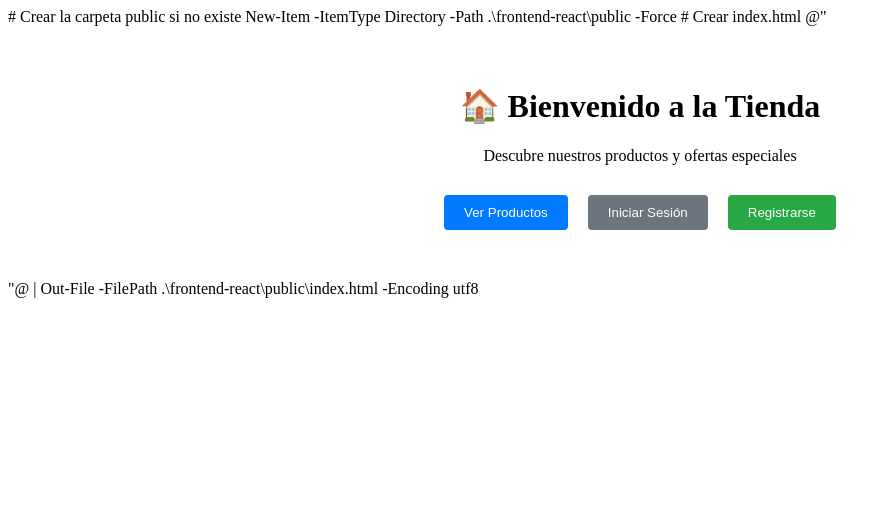
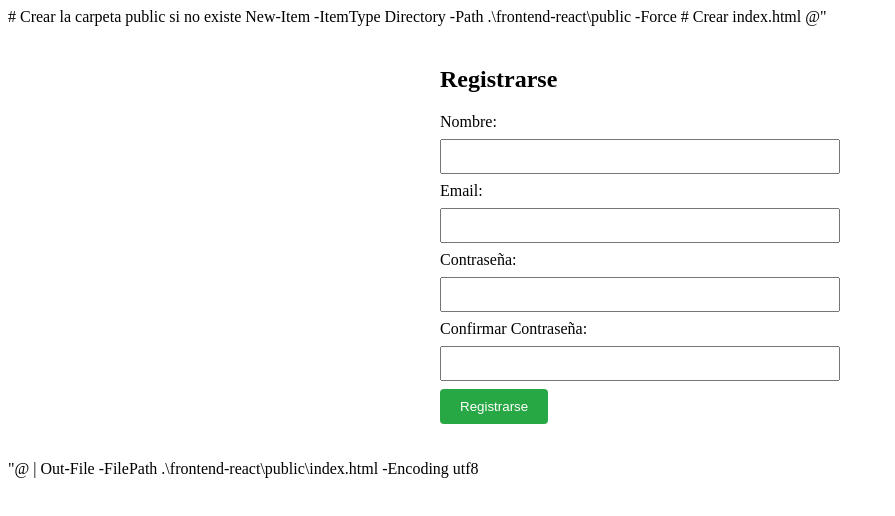
Before and after one commit to 1103461933/ecommerce-app, a React (Create React App) app in the folder frontend-react/: page /register in a window 1280 px wide. Shown: the top 516 px of the page, without its empty margins (0-895 px from the left). Built offline with nearby package versions, Linux system fonts and the light colour scheme; no server answers.

Commit message:
correcting registerpage

```diff
--- a/frontend-react/src/pages/RegisterPage.js
+++ b/frontend-react/src/pages/RegisterPage.js
@@ -1,30 +1,93 @@
-import React from 'react';
-import { Link } from 'react-router-dom';
+import React, { useState } from 'react';
+import { useNavigate } from 'react-router-dom';
 
-const HomePage = () => {
+function RegisterPage() {
+  const [name, setName] = useState('');
+  const [email, setEmail] = useState('');
+  const [password, setPassword] = useState('');
+  const [confirmPassword, setConfirmPassword] = useState('');
+  const [error, setError] = useState(null);
+  const [success, setSuccess] = useState(false);
+  const navigate = useNavigate();
+
+  const handleSubmit = async (e) => {
+    e.preventDefault();
+    if (password !== confirmPassword) {
+      setError('Las contraseñas no coinciden');
+      return;
+    }
+    try {
+      const response = await fetch('/api/users/register', {
+        method: 'POST',
+        headers: { 'Content-Type': 'application/json' },
+        body: JSON.stringify({ name, email, password })
+      });
+      if (response.ok) {
+        setSuccess(true);
+        setTimeout(() => navigate('/login'), 2000);
+      } else {
+        setError('Error al registrar usuario');
+      }
+    } catch (err) {
+      setError('Error de conexión con el servidor');
+    }
+  };
+
   return (
-    <div style={{ textAlign: 'center', padding: '40px' }}>
-      <h1>🏠 Bienvenido a la Tienda</h1>
-      <p>Descubre nuestros productos y ofertas especiales</p>
-      <div style={{ marginTop: '20px' }}>
-        <Link to="/products">
-          <button style={{ padding: '10px 20px', margin: '10px', background: '#007bff', color: 'white', border: 'none', borderRadius: '4px' }}>
-            Ver Productos
-          </button>
-        </Link>
-        <Link to="/login">
-          <button style={{ padding: '10px 20px', margin: '10px', background: '#6c757d', color: 'white', border: 'none', borderRadius: '4px' }}>
-            Iniciar Sesión
-          </button>
-        </Link>
-        <Link to="/register">
-          <button style={{ padding: '10px 20px', margin: '10px', background: '#28a745', color: 'white', border: 'none', borderRadius: '4px' }}>
-            Registrarse
-          </button>
-        </Link>
-      </div>
+    <div style={{ maxWidth: '400px', margin: 'auto', padding: '20px' }}>
+      <h2>Registrarse</h2>
+      {error && <div style={{ color: 'red', marginBottom: '10px' }}>{error}</div>}
+      {success && <div style={{ color: 'green', marginBottom: '10px' }}>¡Registro exitoso! Redirigiendo al login...</div>}
+      <form onSubmit={handleSubmit}>
+        <div>
+          <label>Nombre:</label>
+          <input
+            type="text"
+            value={name}
+            onChange={(e) => setName(e.target.value)}
+            required
+            style={{ width: '100%', padding: '8px', margin: '8px 0' }}
+          />
+        </div>
+        <div>
+          <label>Email:</label>
+          <input
+            type="email"
+            value={email}
+            onChange={(e) => setEmail(e.target.value)}
+            required
+            style={{ width: '100%', padding: '8px', margin: '8px 0' }}
+          />
+        </div>
+        <div>
+          <label>Contraseña:</label>
+          <input
+            type="password"
+            value={password}
+            onChange={(e) => setPassword(e.target.value)}
+            required
+            style={{ width: '100%', padding: '8px', margin: '8px 0' }}
+          />
+        </div>
+        <div>
+          <label>Confirmar Contraseña:</label>
+          <input
+            type="password"
+            value={confirmPassword}
+            onChange={(e) => setConfirmPassword(e.target.value)}
+            required
+            style={{ width: '100%', padding: '8px', margin: '8px 0' }}
+          />
+        </div>
+        <button
+          type="submit"
+          style={{ padding: '10px 20px', background: '#28a745', color: 'white', border: 'none', borderRadius: '4px' }}
+        >
+          Registrarse
+        </button>
+      </form>
     </div>
   );
-};
+}
 
-export default HomePage;
+export default RegisterPage;
```
